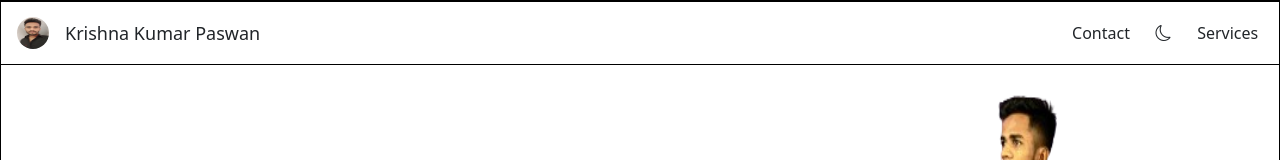
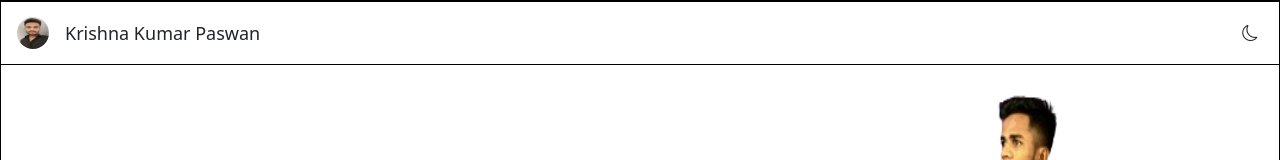
Before and after one commit to iampaswan/myPortfolio, a React (Vite) app: page / in a window 1280 px wide. Shown: the top 160 px of the page. Built offline with nearby package versions, Linux system fonts and the light colour scheme.

Commit message:
last comit

```diff
--- a/src/Components/Header.jsx
+++ b/src/Components/Header.jsx
@@ -21,11 +21,8 @@ const Header = ({ selectedTab, setSelectedTab }) => {
       </div>
 
       <div className={styles.rightHeader}>
-
-        <div className={styles.rightHeaderElements}>Contact</div>
-
         <DarkMode></DarkMode>
-        <div className={styles.rightHeaderElements}>Services</div>
+        {/* <div className={styles.rightHeaderElements}>Services</div> */}
 
         {/* <div className={styles.rightHeaderElements}><i className="bi bi-brightness-high"></i></div> */}
         {/* <div className={styles.rightHeaderElements}><i className="bi bi-moon"></i></div> */}
```
